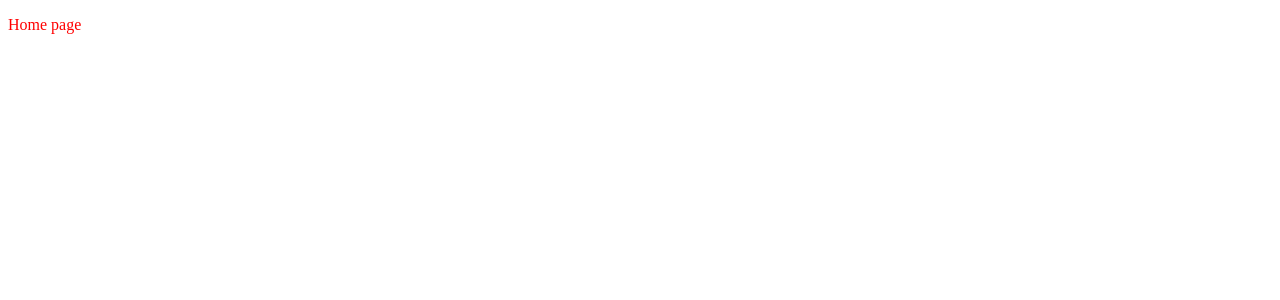
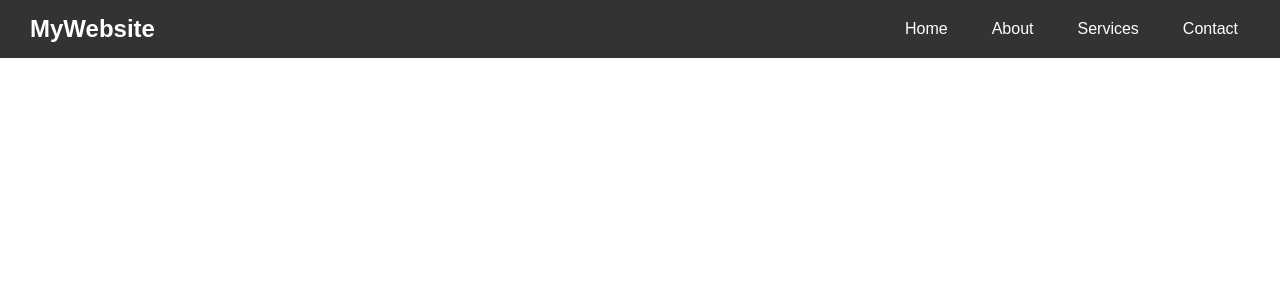
Before and after one commit to Devcossam/small_loan_management_system, a Django app: page /home/ in a window 1280 px wide. Before the commit the part shown is almost empty. Shown: the top 300 px of the page. Run offline with Django 4.2, Linux system fonts and the light colour scheme.

Commit message:
feat: designed the navigation bar

```diff
--- a/app/templates/homePage.html
+++ b/app/templates/homePage.html
@@ -11,6 +11,14 @@
         <link rel="stylesheet" href="{% static 'home.css' %}">
     </head>
     <body>
-        <p>Home page</p>
+        <nav class="navbar">
+            <div class="logo">MyWebsite</div>
+            <ul class="nav-links">
+                <li><a href="#home">Home</a></li>
+                <li><a href="#about">About</a></li>
+                <li><a href="#services">Services</a></li>
+                <li><a href="#contact">Contact</a></li>
+            </ul>
+        </nav>
     </body>
 </html>
--- a/productionfiles/home.css
+++ b/productionfiles/home.css
@@ -1,3 +1,46 @@
-p {
-    color: red;
+* {
+    margin: 0;
+    padding: 0;
+    box-sizing: border-box;
+    font-family: Arial, sans-serif;
 }
+
+.navbar {
+    display: flex;
+    justify-content: space-between;
+    align-items: center;
+    background-color: #333;
+    padding: 15px 30px;
+}
+
+.logo {
+    color: #fff;
+    font-size: 24px;
+    font-weight: bold;
+}
+
+.nav-links {
+    display: flex;
+    list-style: none;
+}
+
+.nav-links li {
+    margin-left: 20px;
+}
+
+.nav-links a {
+    color: #fff;
+    text-decoration: none;
+    font-size: 16px;
+    padding: 8px 12px;
+    border-radius: 4px;
+    transition: background-color 0.3s ease;
+}
+
+.nav-links a:hover{
+    background-color: #555;
+}
+
+.nav-links a.active {
+    background-color: #04AA6D;
+}
```
Also changed, not shown: app/static/home.css (+45 -2 lines).
